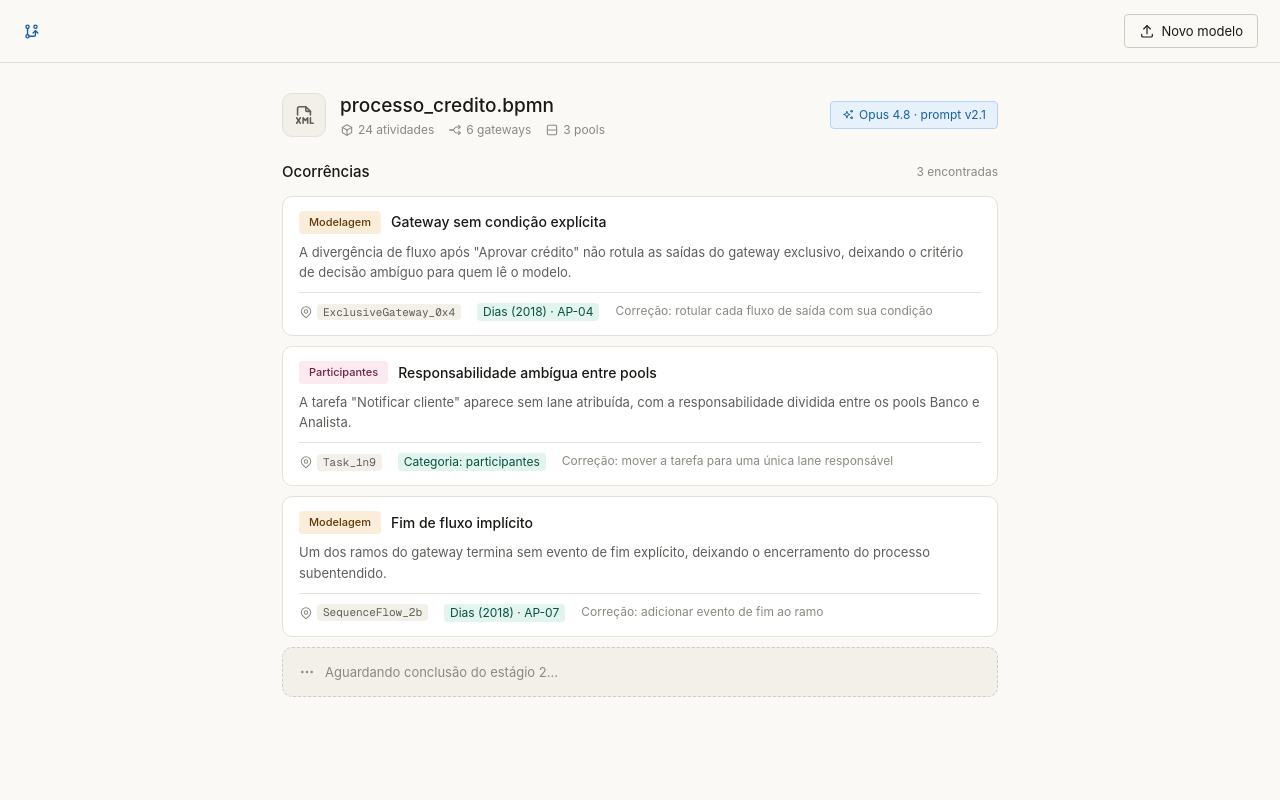
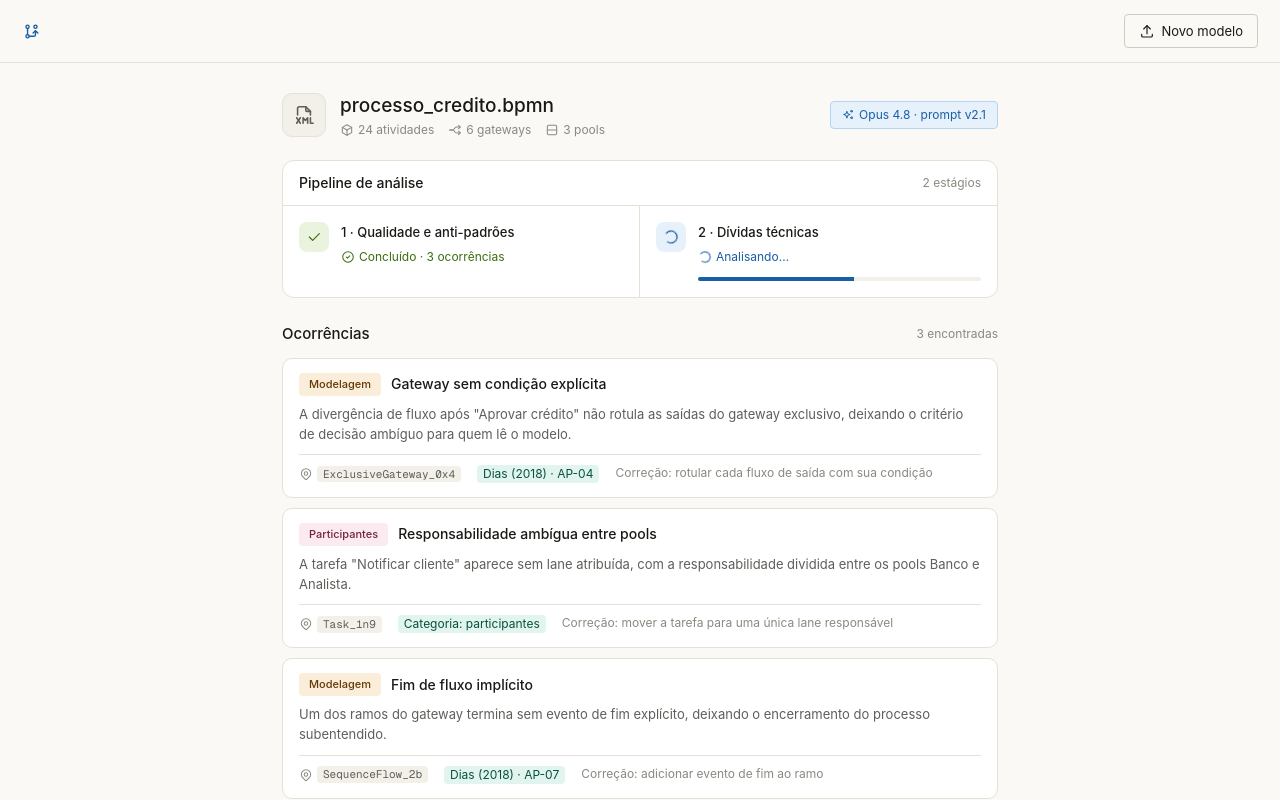
Before and after one commit to nicolasddr/BPModelDebt, a Next.js app: page / in a window 1280 px wide. Shown: the top 800 px of the page. Built offline with nearby package versions, Linux system fonts and the light colour scheme.

Commit message:
add componente estagios

```diff
--- a/app/page.tsx
+++ b/app/page.tsx
@@ -1,5 +1,7 @@
+import { IconFileExport } from "@tabler/icons-react";
 import { FindingsList } from "@/components/FindingsList";
 import { ModelHeader } from "@/components/ModelHeader";
+import { PipelinePanel } from "@/components/PipelinePanel";
 import { Topbar } from "@/components/Topbar";
 import { mockFindings } from "@/mock/findings";
 
@@ -7,7 +9,7 @@ export default function Home() {
   return (
     <>
       <Topbar />
-      <div className="mx-auto w-full max-w-[760px] px-[22px] pt-7 pb-[60px]">
+      <main className="mx-auto w-full max-w-[760px] px-[22px] pt-7 pb-[60px]">
         <ModelHeader
           meta={{
             filename: "processo_credito.bpmn",
@@ -16,8 +18,18 @@ export default function Home() {
             pools: 3,
           }}
         />
+        <PipelinePanel />
         <FindingsList findings={mockFindings} />
-      </div>
+        <div className="mt-5 flex justify-end">
+          <button
+            type="button"
+            className="inline-flex h-[34px] items-center gap-1.5 rounded border border-accent bg-accent px-3.5 text-[13px] text-white hover:bg-accent/90 focus-visible:outline-none focus-visible:ring-2 focus-visible:ring-accent focus-visible:ring-offset-2"
+          >
+            <IconFileExport size={16} stroke={1.75} />
+            Exportar relatório
+          </button>
+        </div>
+      </main>
     </>
   );
 }
--- /dev/null
+++ b/components/PipelinePanel.tsx
@@ -0,0 +1,24 @@
+import { StageCard } from "@/components/StageCard";
+
+export function PipelinePanel() {
+  return (
+    <div className="mb-6 overflow-hidden rounded-xl border border-border bg-s2">
+      <div className="flex items-center justify-between border-b border-border px-4 py-3">
+        <span className="text-sm font-medium">Pipeline de análise</span>
+        <span className="text-xs text-ink-3">2 estágios</span>
+      </div>
+      <div className="grid grid-cols-1 sm:grid-cols-2">
+        <div className="border-b border-border sm:border-r sm:border-b-0">
+          <StageCard
+            title="1 · Qualidade e anti-padrões"
+            status={{ state: "ok", count: 3 }}
+          />
+        </div>
+        <StageCard
+          title="2 · Dívidas técnicas"
+          status={{ state: "running", progress: 55 }}
+        />
+      </div>
+    </div>
+  );
+}
--- /dev/null
+++ b/components/StageCard.tsx
@@ -0,0 +1,51 @@
+import { IconCheck, IconCircleCheck, IconLoader2 } from "@tabler/icons-react";
+
+type StageStatus =
+  | { state: "ok"; count: number }
+  | { state: "running"; progress: number };
+
+export function StageCard({
+  title,
+  status,
+}: {
+  title: string;
+  status: StageStatus;
+}) {
+  return (
+    <div className="flex flex-1 gap-3 p-4">
+      <div
+        className={`flex h-[30px] w-[30px] shrink-0 items-center justify-center rounded-lg ${
+          status.state === "ok" ? "bg-ok-bg text-ok" : "bg-run-bg text-run"
+        }`}
+      >
+        {status.state === "ok" ? (
+          <IconCheck size={16} stroke={1.75} />
+        ) : (
+          <IconLoader2 size={16} stroke={1.75} className="animate-spin" />
+        )}
+      </div>
+      <div className="flex-1">
+        <div className="text-[13px] font-medium">{title}</div>
+        {status.state === "ok" ? (
+          <div className="mt-1.5 inline-flex items-center gap-1 text-xs text-ok">
+            <IconCircleCheck size={14} stroke={1.75} />
+            Concluído · {status.count} ocorrências
+          </div>
+        ) : (
+          <>
+            <div className="mt-1.5 inline-flex items-center gap-1 text-xs text-run">
+              <IconLoader2 size={14} stroke={1.75} className="animate-spin" />
+              Analisando…
+            </div>
+            <div className="mt-2 h-1 overflow-hidden rounded-full bg-s1">
+              <span
+                className="block h-full bg-run"
+                style={{ width: `${status.progress}%` }}
+              />
+            </div>
+          </>
+        )}
+      </div>
+    </div>
+  );
+}
--- a/components/Topbar.tsx
+++ b/components/Topbar.tsx
@@ -2,14 +2,17 @@ import { IconGitBranch, IconUpload } from "@tabler/icons-react";
 
 export function Topbar() {
   return (
-    <div className="sticky top-0 z-[2] flex items-center justify-between border-b border-border bg-s0 px-[22px] py-[14px]">
+    <header className="sticky top-0 z-[2] flex items-center justify-between border-b border-border bg-s0 px-[22px] py-[14px]">
       <div className="flex items-center gap-[9px] text-[15px] font-medium">
         <IconGitBranch size={19} className="text-accent" stroke={1.75} />
       </div>
-      <button className="inline-flex h-[34px] items-center gap-1.5 rounded border border-border-strong bg-transparent px-3.5 text-[13px] text-ink hover:bg-s1">
+      <button
+        type="button"
+        className="inline-flex h-[34px] items-center gap-1.5 rounded border border-border-strong bg-transparent px-3.5 text-[13px] text-ink hover:bg-s1 focus-visible:outline-none focus-visible:ring-2 focus-visible:ring-accent"
+      >
         <IconUpload size={16} stroke={1.75} />
         Novo modelo
       </button>
-    </div>
+    </header>
   );
 }
```
